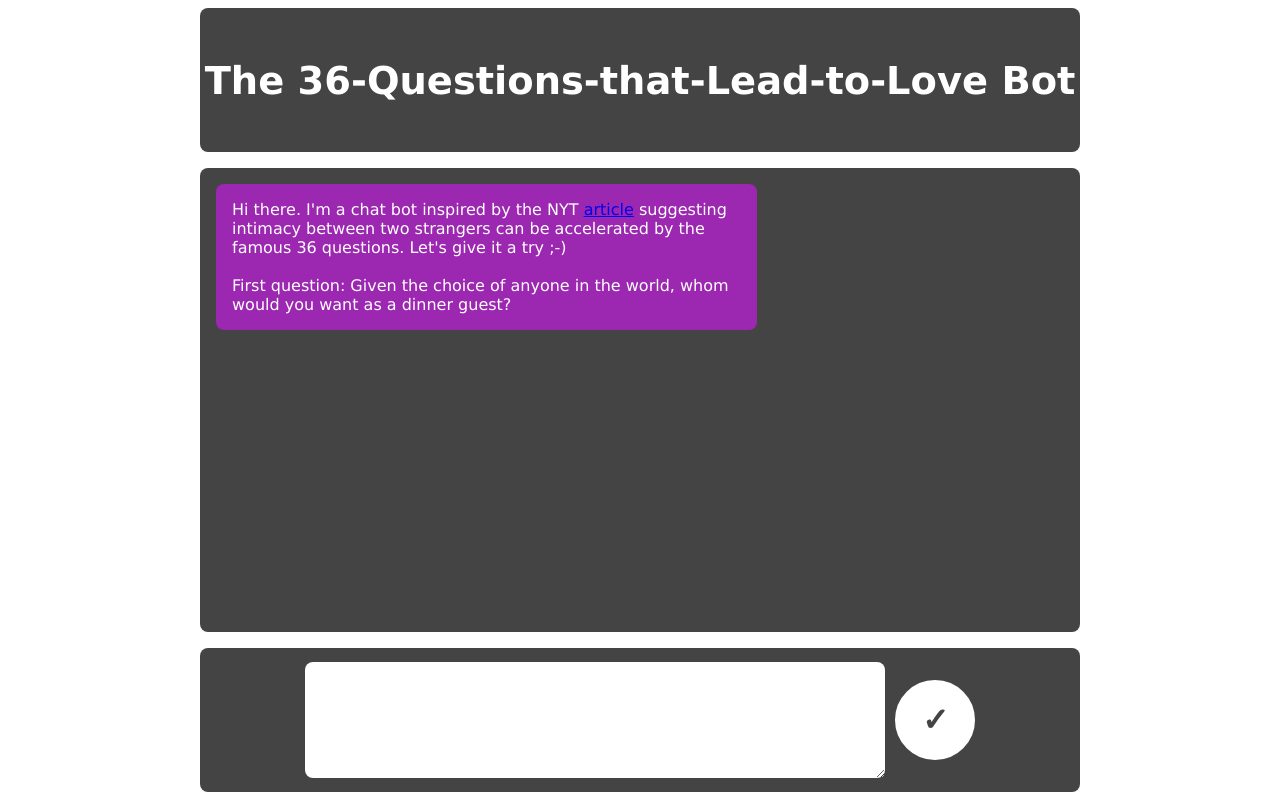
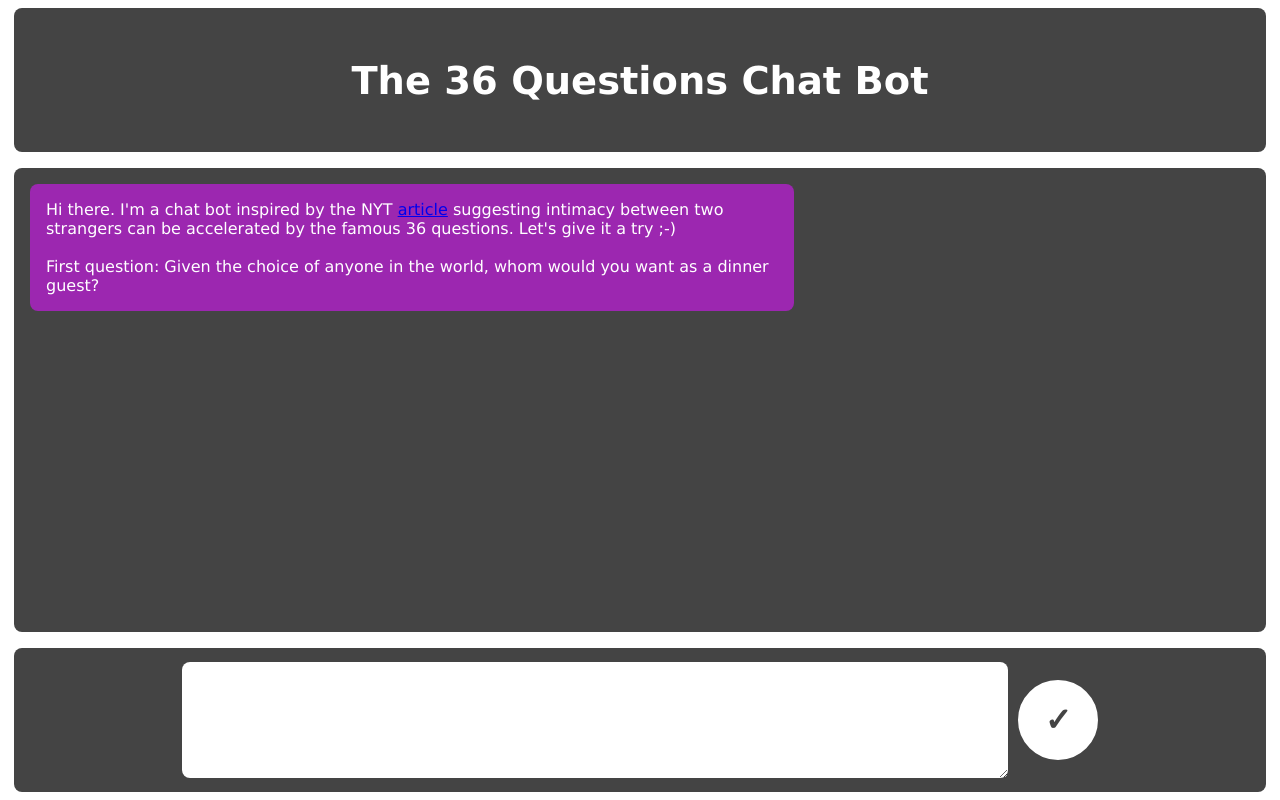
Before and after one commit to willvwms/Chat-Bot, a plain HTML site: page index.html in a window 1280 px wide. Drawn offline with nearby package versions, Linux system fonts and the light colour scheme; a web font is replaced by a local one.

Commit message:
Modify app title content and CSS grid dimensions

```diff
--- a/assets/content.js
+++ b/assets/content.js
@@ -81,7 +81,7 @@ var answers =
 `Hm, you sound really frustrated. As for me, I seem to have lost my scroll bar.`
 ];
 
-var headerContent = `The 36-Questions-that-Lead-to-Love Bot`;
+var headerContent = `The 36 Questions Chat Bot`;
 
 var loader =
 `<div class="computer" id="loader-container">
--- a/assets/logic.js
+++ b/assets/logic.js
@@ -139,7 +139,7 @@
         }
 
         // Check if 36 questions are already finished; if so, display some graphic (need function) and exit click handler
-        if (exchangeCounter === 35)
+        if (exchangeCounter === 36)
         {
           // graphic function call goes here
           alert("End of questions.")
--- a/assets/style.css
+++ b/assets/style.css
@@ -13,8 +13,9 @@ h1 {
 .grid-container {
 	display: grid;
 	grid-gap: 2vh;
-    grid-template-columns: 1fr 5fr 1fr;
+    grid-template-columns: 1fr;
     grid-template-rows: repeat(5, 18vh);
+    margin: .75vmin;
 }
 
 .item {
@@ -22,7 +23,7 @@ h1 {
 	color: white;
 	font-size: 1em;
 	border-radius: 1vh;
-	grid-column: 2;
+	grid-column: 1;
 }
 
 .area-1 {
@@ -44,7 +45,6 @@ h1 {
 
 .area-3 {
 	grid-row: 5;
-	display: flex;
 	display: flex;
 }
 
--- a/index.html
+++ b/index.html
@@ -5,6 +5,7 @@
   <title>Chat Bot</title>
 
   <!-- Added link to the jQuery library -->
+  <link href="https://fonts.googleapis.com/css?family=News+Cycle" rel="stylesheet">
   <script src="https://cdnjs.cloudflare.com/ajax/libs/jquery/3.2.1/jquery.min.js"></script>
   <script src="assets/content.js"></script>
   <link rel="stylesheet" href="assets/style.css">
@@ -21,12 +22,10 @@
     </div>
 
 
-    <div class="item area-2"> <!-- CHAT HISTORY -->             <!-- id="chat-history" -->
+    <div class="item area-2"> <!-- CHAT HISTORY -->
     </div>
 
-    <div class="item area-3"> <!-- TEXT INPUT AREA -->          <!-- class="text-center input-area" -->
-      <!-- <button id="submit-button" class="button">Submit</button> -->
-      <!-- <textarea id="msg"></textarea> -->
+    <div class="item area-3"> <!-- TEXT INPUT AREA -->
     </div>
 
   </div> <!-- grid-container div -->
```
